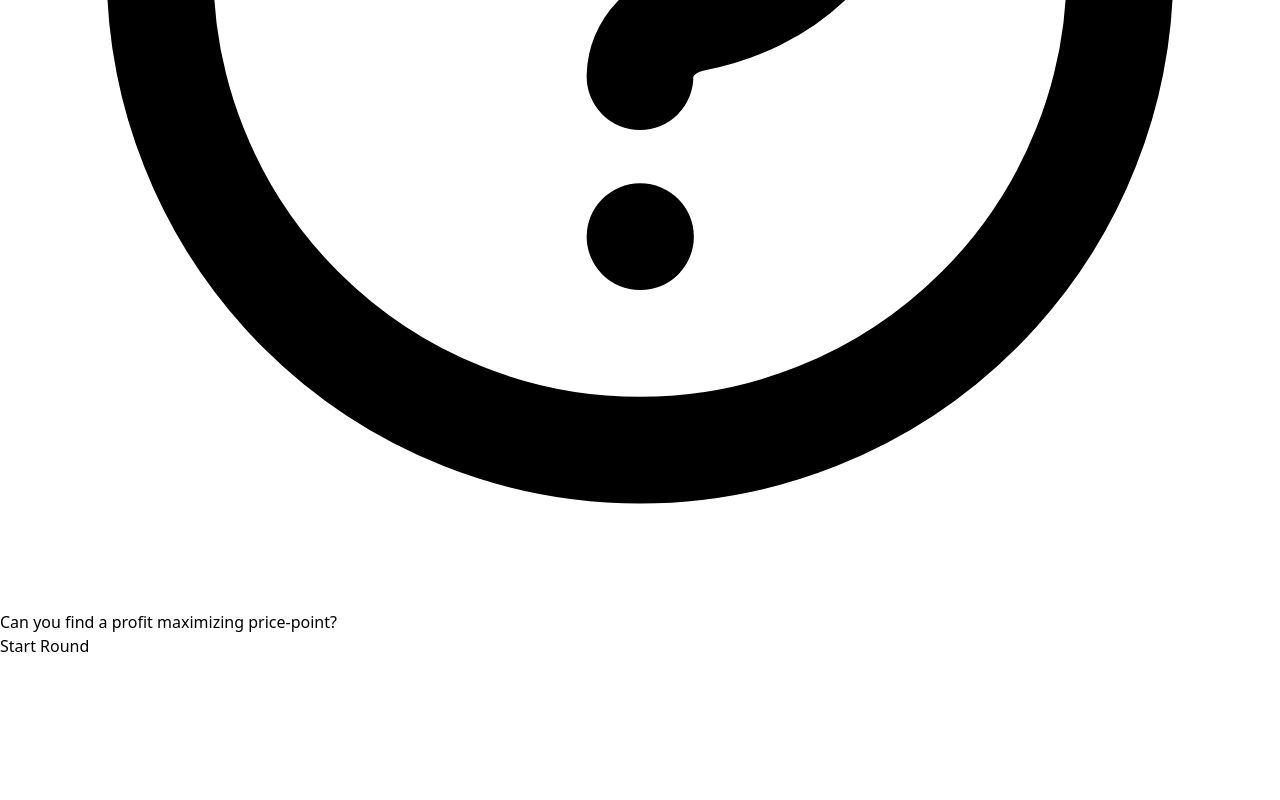
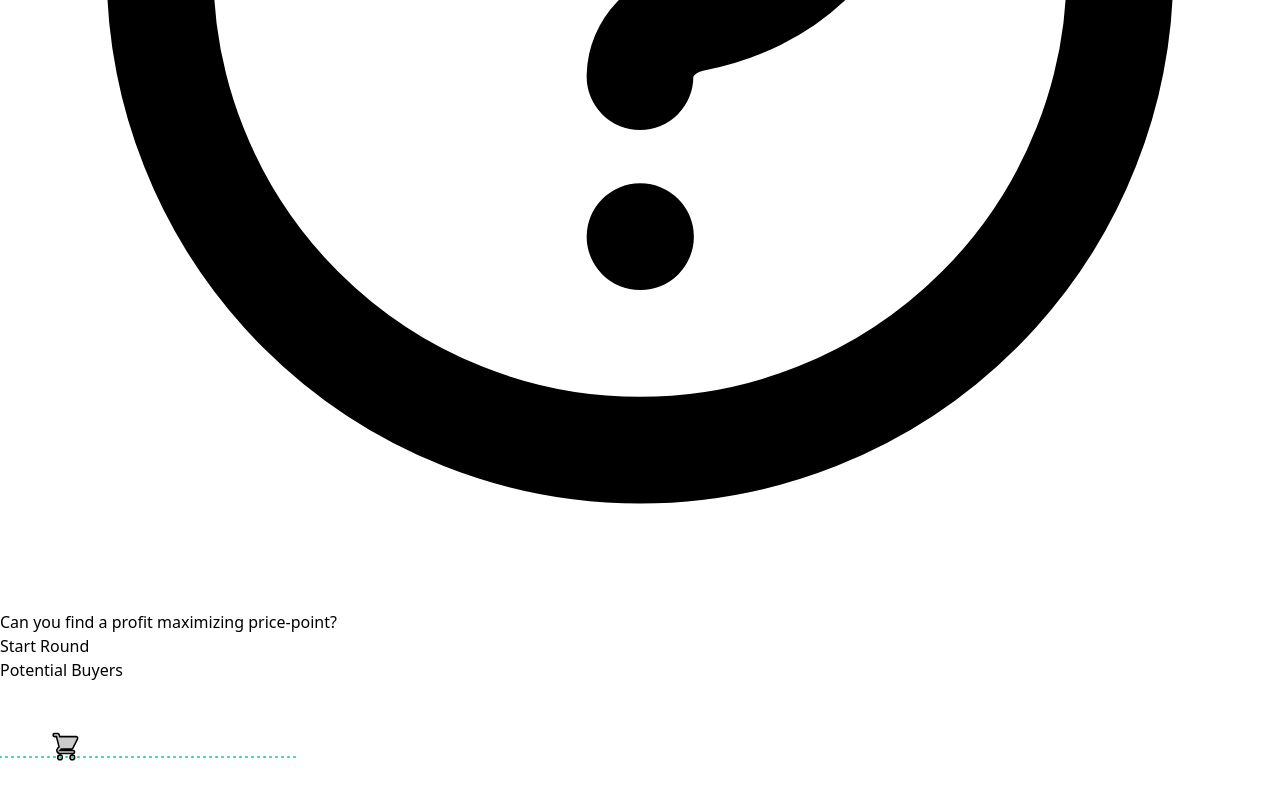
Before and after one commit to zachtsk/retail-markdown-game, a SvelteKit app: page / in a window 1280 px wide. Shown: the part 2214-3014 px from the top of the page. Before the commit the page ends 2872 px from the top, so only its background shows below. Built offline with nearby package versions, Linux system fonts and the light colour scheme.

Commit message:
Create buyer window

```diff
--- /dev/null
+++ b/src/components/WindowBuyers.svelte
@@ -0,0 +1,52 @@
+<script>
+	import { browser } from '$app/environment';
+	import { onMount } from 'svelte';
+
+
+	/**
+	 * @type {number}
+	 */
+	let stageWidth;
+    /**
+	 * @type {number}
+	 */
+    let stageHeight;
+	onMount(() => {
+		if (browser) {
+			// @ts-ignore
+			let box = document.getElementById('stage').getBoundingClientRect();
+			stageWidth = box.width;
+			stageHeight = box.height;
+		}
+	});
+</script>
+
+<div class="ml-5 mt-3 flex">
+	<div class="shadow">
+		<!-- Top -->
+		<div
+			class="w-[400px] bg-gray-100 py-2 text-center text-gray-700 font-semibold text-xl border-t border-r border-l rounded-t border-gray-400">
+			Potential Buyers
+		</div>
+		<!-- Stage -->
+		<svg id="stage" class="h-48 w-[400px] border border-gray-400 rounded-b">
+			<!-- Shoppers -->
+            <svg class="text-gray-900" fill="#CCCCCC" x="50" y="50"
+                    viewBox="0 0 {stageWidth*.65} {stageHeight*.65}" stroke="currentColor">
+                <path d="M3 1a1 1 0 000 2h1.22l.305 1.222a.997.997 0 00.01.042l1.358 5.43-.893.892C3.74 11.846 4.632 14 6.414 14H15a1 1 0 000-2H6.414l1-1H14a1 1 0 00.894-.553l3-6A1 1 0 0017 3H6.28l-.31-1.243A1 1 0 005 1H3zM16 16.5a1.5 1.5 0 11-3 0 1.5 1.5 0 013 0zM6.5 18a1.5 1.5 0 100-3 1.5 1.5 0 000 3z"/>
+            </svg>
+            <!-- Purchase Line -->
+            {#if stageWidth && stageHeight}
+				<line
+					x1="0"
+					x2={stageWidth}
+					y1={stageHeight - 75}
+					y2={stageHeight - 75}
+					stroke="#34D399"
+					stroke-width="2"
+					stroke-linecap="round"
+					stroke-dasharray="1, 5" />
+			{/if}
+		</svg>
+	</div>
+</div>
--- a/src/routes/+page.svelte
+++ b/src/routes/+page.svelte
@@ -3,6 +3,7 @@
 	import StartRound from "../components/StartRound.svelte";
 	import Controls from "../components/Controls.svelte";
 	import Heading from "../components/Heading.svelte";
+	import WindowBuyers from "../components/WindowBuyers.svelte";
 
     if (browser){
         document.title = 'Retail Markdown Game'
@@ -22,7 +23,7 @@
     <Controls/>
     <Heading/>
     <StartRound/>
-    <!-- WindowBuyers -->
+    <WindowBuyers/>
     <!-- WindowPrices -->
     <!-- WindowResult -->
 </main>
```
